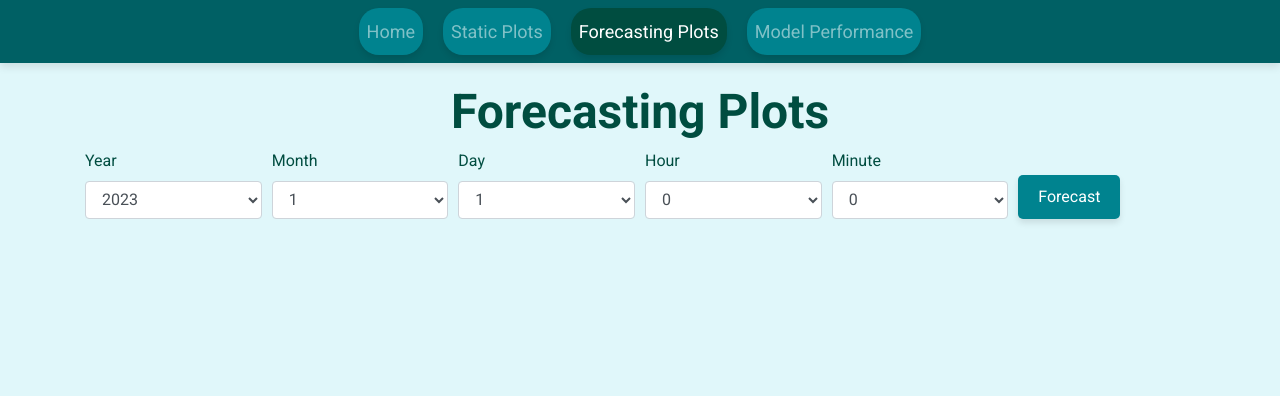
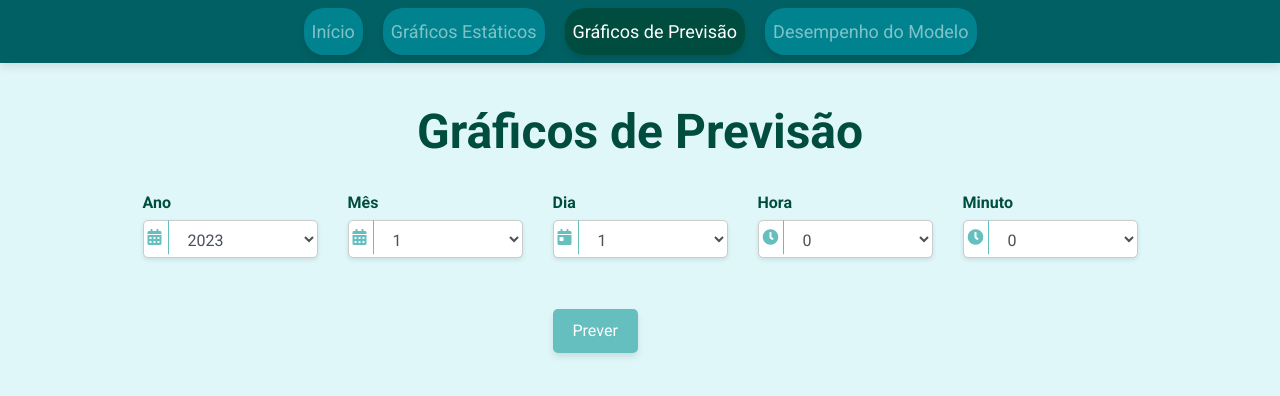
Before and after one commit to macedoti13/Hydraulic-System-Project, a Flask app: page /forecasting-plots in a window 1280 px wide. Shown: the top 396 px of the page. Run offline with Flask 3, Linux system fonts and the light colour scheme; parts of the project's set-up code (start-up, migrations or seed data) failed here and were passed over; some libraries are stand-ins or nearby versions.

Commit message:
Updated templates

```diff
--- a/app/templates/forecasting_plots.html
+++ b/app/templates/forecasting_plots.html
@@ -1,11 +1,12 @@
 <!doctype html>
-<html lang="en">
+<html lang="pt">
 <head>
     <meta charset="utf-8">
     <meta name="viewport" content="width=device-width, initial-scale=1, shrink-to-fit=no">
-    <title>Forecasting Plots</title>
+    <title>Gráficos de Previsão</title>
     <link rel="stylesheet" href="https://maxcdn.bootstrapcdn.com/bootstrap/4.5.2/css/bootstrap.min.css">
     <link href="https://fonts.googleapis.com/css2?family=Roboto:wght@300;400;700&display=swap" rel="stylesheet">
+    <link rel="stylesheet" href="https://cdnjs.cloudflare.com/ajax/libs/font-awesome/5.15.3/css/all.min.css">
     <style>
         body {
             background-color: #e0f7fa;
@@ -50,8 +51,10 @@
             font-size: 3rem;
             font-weight: 700;
             color: #004d40;
+            animation: fadeIn 2s;
         }
         .container {
+            padding: 20px;
             animation: fadeIn 2s;
         }
         @keyframes fadeIn {
@@ -59,20 +62,78 @@
             to { opacity: 1; }
         }
         .forecast-button {
-            background-color: #00838f;
+            background-color: #66bfbf;
             color: white;
             border: none;
             padding: 10px 20px;
             border-radius: 5px;
             cursor: pointer;
-            transition: all 0.3s ease;
             box-shadow: 0 4px 6px rgba(0, 0, 0, 0.1);
+            font-size: 16px;
+            margin-top: 31px;
+            transition: background-color 0.3s ease;
         }
         .forecast-button:hover {
             background-color: #004d40;
         }
         .form-group label {
             color: #004d40;
+            font-weight: 700;
+            display: block;
+            margin-bottom: 5px;
+            animation: fadeIn 2s;
+        }
+        .form-control {
+            border-radius: 5px;
+            box-shadow: 0 2px 4px rgba(0, 0, 0, 0.1);
+            border: 1px solid #cccccc;
+            font-size: 16px;
+            padding: 10px;
+            padding-left: 40px; /* Espaço para o ícone */
+            animation: fadeIn 2s;
+        }
+        .form-control:focus {
+            border-color: #66bfbf;
+            box-shadow: none;
+        }
+        .form-group {
+            margin-bottom: 20px;
+            position: relative;
+            animation: fadeIn 2s;
+        }
+        .form-row {
+            display: flex;
+            justify-content: center;
+            flex-wrap: wrap;
+            margin-top: 20px;
+        }
+        .form-group {
+            margin: 10px;
+            width: 100%;
+            max-width: 200px;
+        }
+        .icon-input {
+            position: relative;
+        }
+        .icon-input i {
+            position: absolute;
+            top: 70%;
+            left: 10px;
+            transform: translateY(-50%);
+            color: #66bfbf;
+        }
+        .icon-input::after {
+            content: '';
+            position: absolute;
+            top: 70%;
+            left: 30px;
+            transform: translateY(-50%);
+            width: 1px;
+            height: 50%;
+            background-color: #66bfbf;
+        }
+        .form-control {
+            padding-left: 40px; /* Espaço para o ícone e a linha */
         }
     </style>
 </head>
@@ -84,58 +145,63 @@
         <div class="collapse navbar-collapse justify-content-center" id="navbarNav">
             <ul class="navbar-nav">
                 <li class="nav-item">
-                    <a class="nav-link" href="/">Home</a>
+                    <a class="nav-link" href="/">Início</a>
                 </li>
                 <li class="nav-item">
-                    <a class="nav-link" href="/static-plots">Static Plots</a>
+                    <a class="nav-link" href="/static-plots">Gráficos Estáticos</a>
                 </li>
                 <li class="nav-item">
-                    <a class="nav-link" href="/forecasting-plots">Forecasting Plots</a>
+                    <a class="nav-link" href="/forecasting-plots">Gráficos de Previsão</a>
                 </li>
                 <li class="nav-item">
-                    <a class="nav-link" href="/model-performance">Model Performance</a>
+                    <a class="nav-link" href="/model-performance">Desempenho do Modelo</a>
                 </li>
             </ul>
         </div>
     </nav>
     <div class="container">
-        <h1>Forecasting Plots</h1>
+        <h1>Gráficos de Previsão</h1>
         <form action="/forecasting-plots" method="post">
             <div class="form-row">
-                <div class="form-group col-md-2">
-                    <label for="year">Year</label>
+                <div class="form-group col-md-2 icon-input">
+                    <label for="year">Ano</label>
+                    <i class="fas fa-calendar-alt"></i>
                     <select class="form-control" id="year" name="year">
                         {% for year in range(2023, 2025) %}
                             <option value="{{ year }}">{{ year }}</option>
                         {% endfor %}
                     </select>
                 </div>
-                <div class="form-group col-md-2">
-                    <label for="month">Month</label>
+                <div class="form-group col-md-2 icon-input">
+                    <label for="month">Mês</label>
+                    <i class="fas fa-calendar-alt"></i>
                     <select class="form-control" id="month" name="month">
                         {% for month in range(1, 13) %}
                             <option value="{{ month }}">{{ month }}</option>
                         {% endfor %}
                     </select>
                 </div>
-                <div class="form-group col-md-2">
-                    <label for="day">Day</label>
+                <div class="form-group col-md-2 icon-input">
+                    <label for="day">Dia</label>
+                    <i class="fas fa-calendar-day"></i>
                     <select class="form-control" id="day" name="day">
                         {% for day in range(1, 32) %}
                             <option value="{{ day }}">{{ day }}</option>
                         {% endfor %}
                     </select>
                 </div>
-                <div class="form-group col-md-2">
-                    <label for="hour">Hour</label>
+                <div class="form-group col-md-2 icon-input">
+                    <label for="hour">Hora</label>
+                    <i class="fas fa-clock"></i>
                     <select class="form-control" id="hour" name="hour">
                         {% for hour in range(0, 24) %}
                             <option value="{{ hour }}">{{ hour }}</option>
                         {% endfor %}
                     </select>
                 </div>
-                <div class="form-group col-md-2">
-                    <label for="minute">Minute</label>
+                <div class="form-group col-md-2 icon-input">
+                    <label for="minute">Minuto</label>
+                    <i class="fas fa-clock"></i>
                     <select class="form-control" id="minute" name="minute">
                         {% for minute in range(0, 60) %}
                             <option value="{{ minute }}">{{ minute }}</option>
@@ -143,11 +209,11 @@
                     </select>
                 </div>
                 <div class="form-group col-md-2 align-self-end">
-                    <button type="submit" class="forecast-button">Forecast</button>
+                    <button type="submit" class="forecast-button">Prever</button>
                 </div>
             </div>
         </form>
-        <!-- Add your static plot code here -->
+        <!-- Adicione seu código de gráfico estático aqui -->
         <div>
             {{ plot_q4 | safe }}
         </div>
```
Also changed, not shown: app/templates/index.html (+72 -33 lines), app/templates/model_performance.html (+8 -8 lines), app/templates/static_plots.html (+9 -9 lines), app/templates/Logoelipse-removebg-preview.png (deleted).
